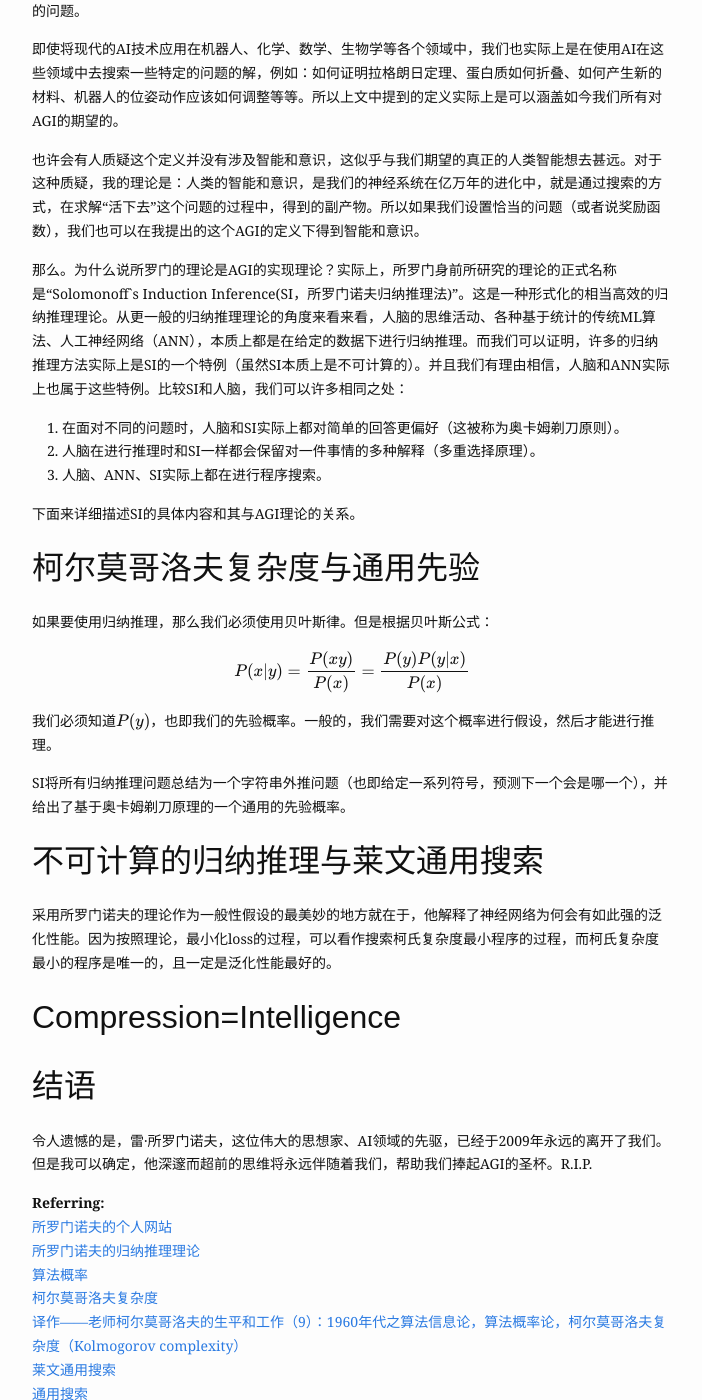
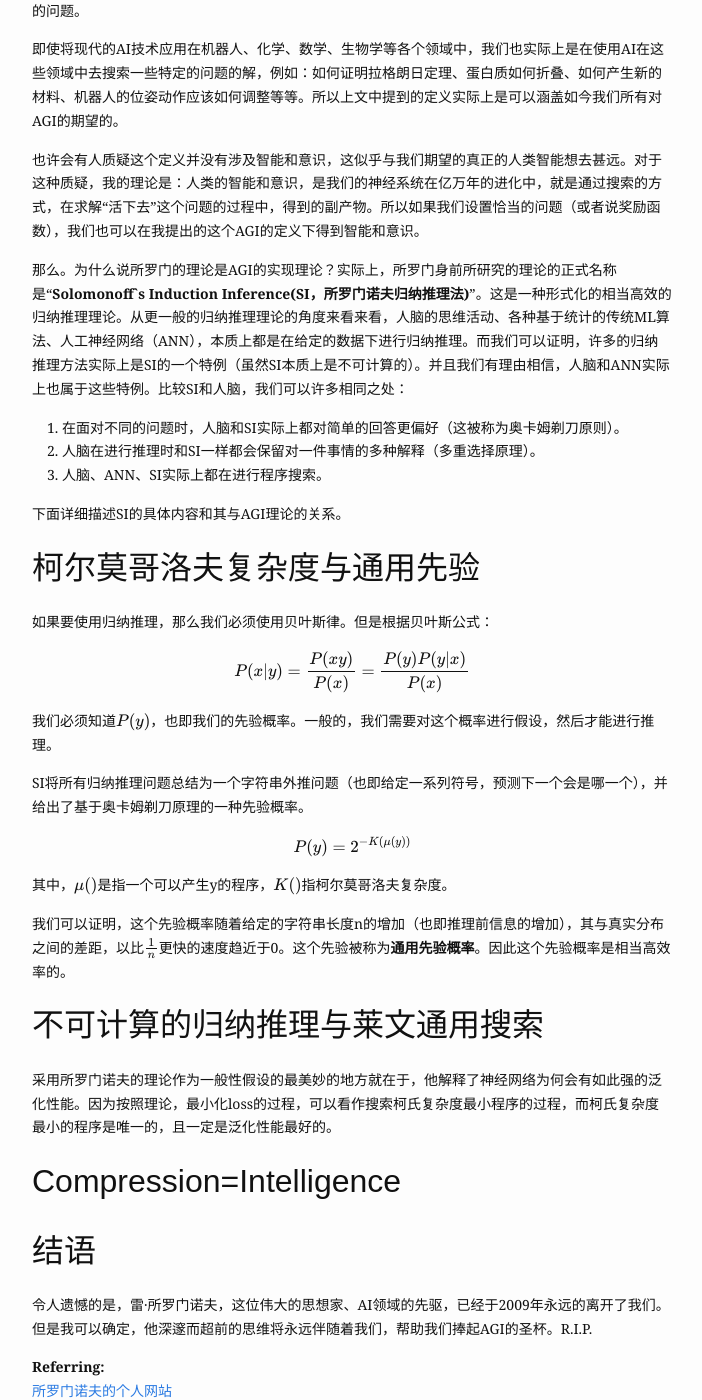
Before and after one commit to FuRuF-11/FuRuF-11.github.io, a Jekyll site: the page built from _posts/2024-01-08-Solomonoff,Kolmogorov_and_Levin_with_Compression,Prediction_and_Search.md, in a window 1280 px wide and 1400 px high, scrolled down 997 px. Shown: the whole window, without its empty margins (288-990 px from the left). Built offline with Jekyll 4.4.1, drawn with Linux system fonts in a browser that asks for light colours; a script that is not in the unit is left out; some of the changed text lies outside the part shown.

Commit message:
modified:   _posts/2024-01-08-Solomonoff,Kolmogorov_and_Levin_with_Compression,Prediction_and_Search.md

```diff
--- a/_posts/2024-01-08-Solomonoff,Kolmogorov_and_Levin_with_Compression,Prediction_and_Search.md
+++ b/_posts/2024-01-08-Solomonoff,Kolmogorov_and_Levin_with_Compression,Prediction_and_Search.md
@@ -24,12 +24,12 @@ blurb: "所罗门诺夫、柯尔莫哥洛夫和莱文与压缩、预测和搜索
 
 也许会有人质疑这个定义并没有涉及智能和意识，这似乎与我们期望的真正的人类智能想去甚远。对于这种质疑，我的理论是：人类的智能和意识，是我们的神经系统在亿万年的进化中，就是通过搜索的方式，在求解“活下去”这个问题的过程中，得到的副产物。所以如果我们设置恰当的问题（或者说奖励函数），我们也可以在我提出的这个AGI的定义下得到智能和意识。
 
-那么。为什么说所罗门的理论是AGI的实现理论？实际上，所罗门身前所研究的理论的正式名称是“Solomonoff`s Induction Inference(SI，所罗门诺夫归纳推理法)”。这是一种形式化的相当高效的归纳推理理论。从更一般的归纳推理理论的角度来看来看，人脑的思维活动、各种基于统计的传统ML算法、人工神经网络（ANN），本质上都是在给定的数据下进行归纳推理。而我们可以证明，许多的归纳推理方法实际上是SI的一个特例（虽然SI本质上是不可计算的）。并且我们有理由相信，人脑和ANN实际上也属于这些特例。比较SI和人脑，我们可以许多相同之处：
+那么。为什么说所罗门的理论是AGI的实现理论？实际上，所罗门身前所研究的理论的正式名称是“**Solomonoff`s Induction Inference(SI，所罗门诺夫归纳推理法)**”。这是一种形式化的相当高效的归纳推理理论。从更一般的归纳推理理论的角度来看来看，人脑的思维活动、各种基于统计的传统ML算法、人工神经网络（ANN），本质上都是在给定的数据下进行归纳推理。而我们可以证明，许多的归纳推理方法实际上是SI的一个特例（虽然SI本质上是不可计算的）。并且我们有理由相信，人脑和ANN实际上也属于这些特例。比较SI和人脑，我们可以许多相同之处：
 1. 在面对不同的问题时，人脑和SI实际上都对简单的回答更偏好（这被称为奥卡姆剃刀原则）。
 2. 人脑在进行推理时和SI一样都会保留对一件事情的多种解释（多重选择原理）。
 3. 人脑、ANN、SI实际上都在进行程序搜索。
 
-下面来详细描述SI的具体内容和其与AGI理论的关系。
+下面详细描述SI的具体内容和其与AGI理论的关系。
 
 ## 柯尔莫哥洛夫复杂度与通用先验
 
@@ -41,7 +41,16 @@ $$
 
 我们必须知道$P(y)$，也即我们的先验概率。一般的，我们需要对这个概率进行假设，然后才能进行推理。
 
-SI将所有归纳推理问题总结为一个字符串外推问题（也即给定一系列符号，预测下一个会是哪一个），并给出了基于奥卡姆剃刀原理的一个通用的先验概率。
+SI将所有归纳推理问题总结为一个字符串外推问题（也即给定一系列符号，预测下一个会是哪一个），并给出了基于奥卡姆剃刀原理的一种先验概率。
+
+$$
+P(y)=2^{-K(\mu(y))}
+$$
+
+其中，$\mu()$是指一个可以产生y的程序，$K()$指柯尔莫哥洛夫复杂度。
+
+我们可以证明，这个先验概率随着给定的字符串长度n的增加（也即推理前信息的增加），其与真实分布之间的差距，以比$\frac{1}{n}$更快的速度趋近于0。这个先验被称为**通用先验概率**。因此这个先验概率是相当高效率的。
+
 
 
 
```
Also changed, not shown: other parts of _posts/2024-01-08-Solomonoff,Kolmogorov_and_Levin_with_Compression,Prediction_and_Search.md (+2 -2 lines).
